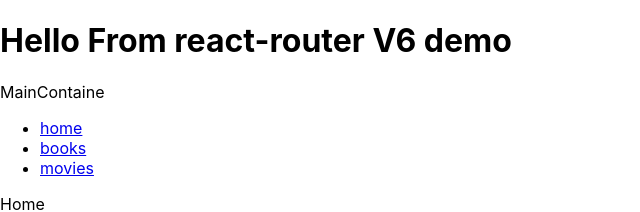
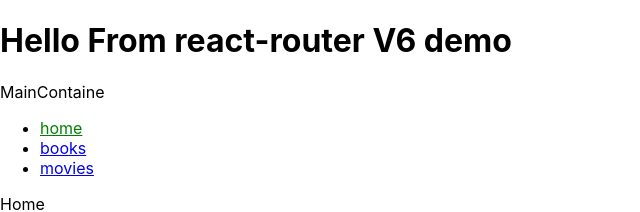
Before and after one commit to zicna/react-router-demo-v6, a React (Create React App) app: page / in a window 1280 px wide. Shown: the top 212 px of the page, without its empty margins (0-640 px from the left). Built offline with nearby package versions, Linux system fonts and the light colour scheme.

Commit message:
add navlink component and stylig for active class

```diff
--- a/src/components/NavBar.js
+++ b/src/components/NavBar.js
@@ -1,12 +1,13 @@
 import React from 'react'
-import { Link } from 'react-router-dom'
+import { Link, NavLink } from 'react-router-dom'
+import "./styles.css"
 
 export default function NavBar() {
   return (
     <div>
       <ul>
         <li>
-          <Link to="/">home</Link>
+          <NavLink end to="/" >home</NavLink>
         </li>
         <li>
           <Link to="/books">books</Link>
--- /dev/null
+++ b/src/components/styles.css
@@ -0,0 +1,3 @@
+.active{
+    color: green
+}
--- a/src/container/MainContainer.js
+++ b/src/container/MainContainer.js
@@ -15,6 +15,7 @@ export default function MainContainer() {
       MainContaine
       <NavBar />
       <Routes>
+        {/* <Route path="/home" element={<Home />} /> */}
         <Route path="/" element={<Home />} />
         <Route path="/books" element={<BooksLayout />}>
           <Route index element={<BooksList />} />
```
